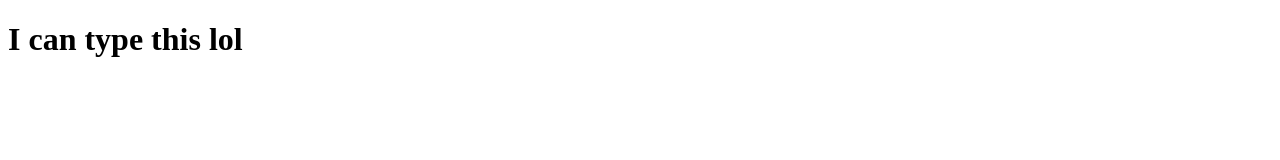
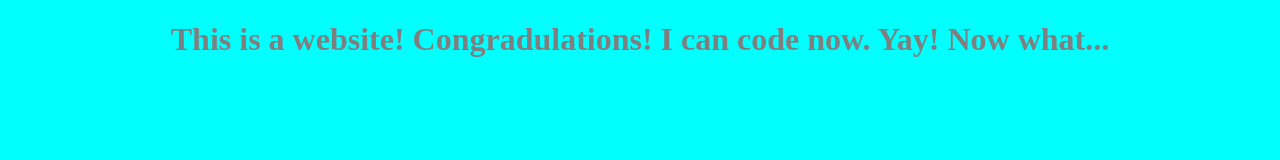
Before and after one commit to Savage-Panda84/Website, a plain HTML site: page index.html in a window 1280 px wide. Drawn offline with Linux system fonts and the light colour scheme.

Commit message:
Update index.html

```diff
--- a/index.html
+++ b/index.html
@@ -1,7 +1,18 @@
 <!DOCTYPE html>
+<style>
+body {
+  background: cyan;
+}
+h1 {
+  text-align: center;
+  color: rgba(255, 0, 0, .5);
+}
+</style>
+<body>
 <head>
 <title>
-Test site
+A Website
 </title>
 </head>
-<h1>I can type this lol</h1>
+<h1>This is a website! Congradulations! I can code now. Yay! Now what...</h1>
+</body>
```
